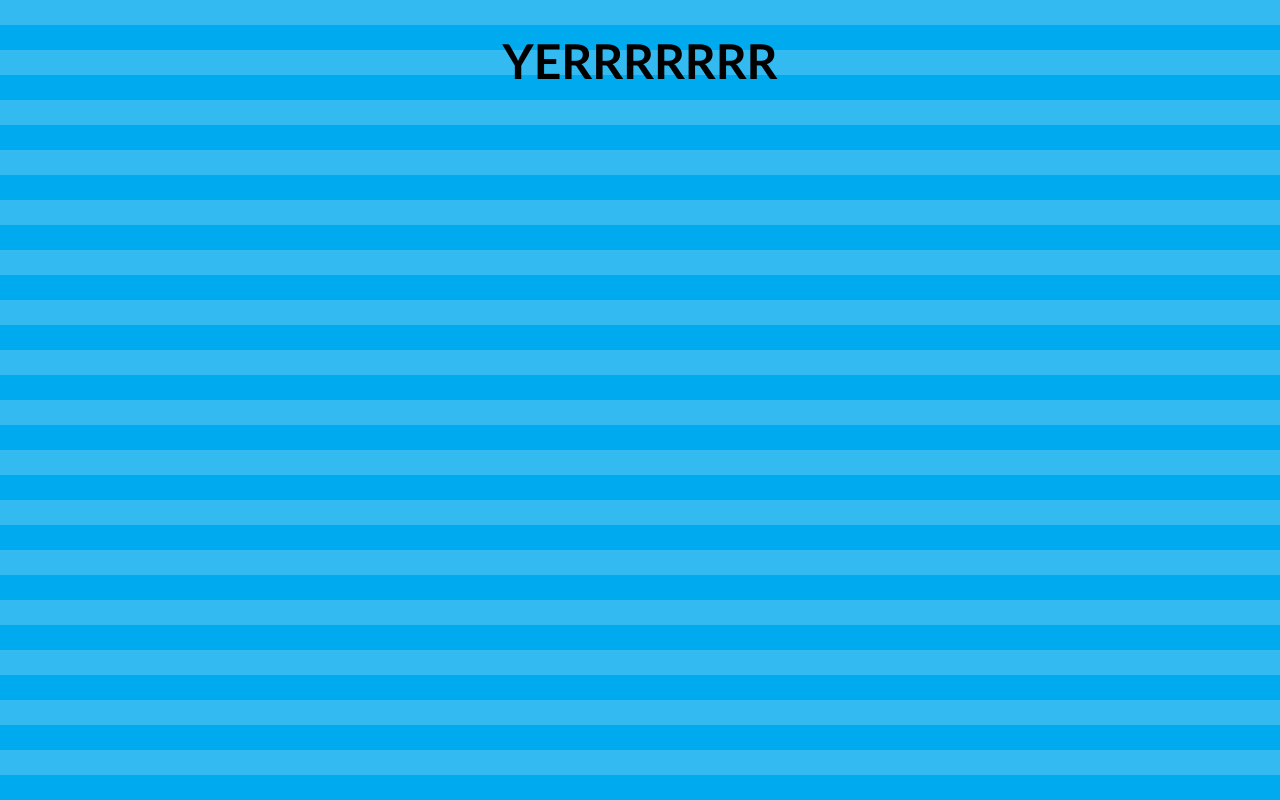
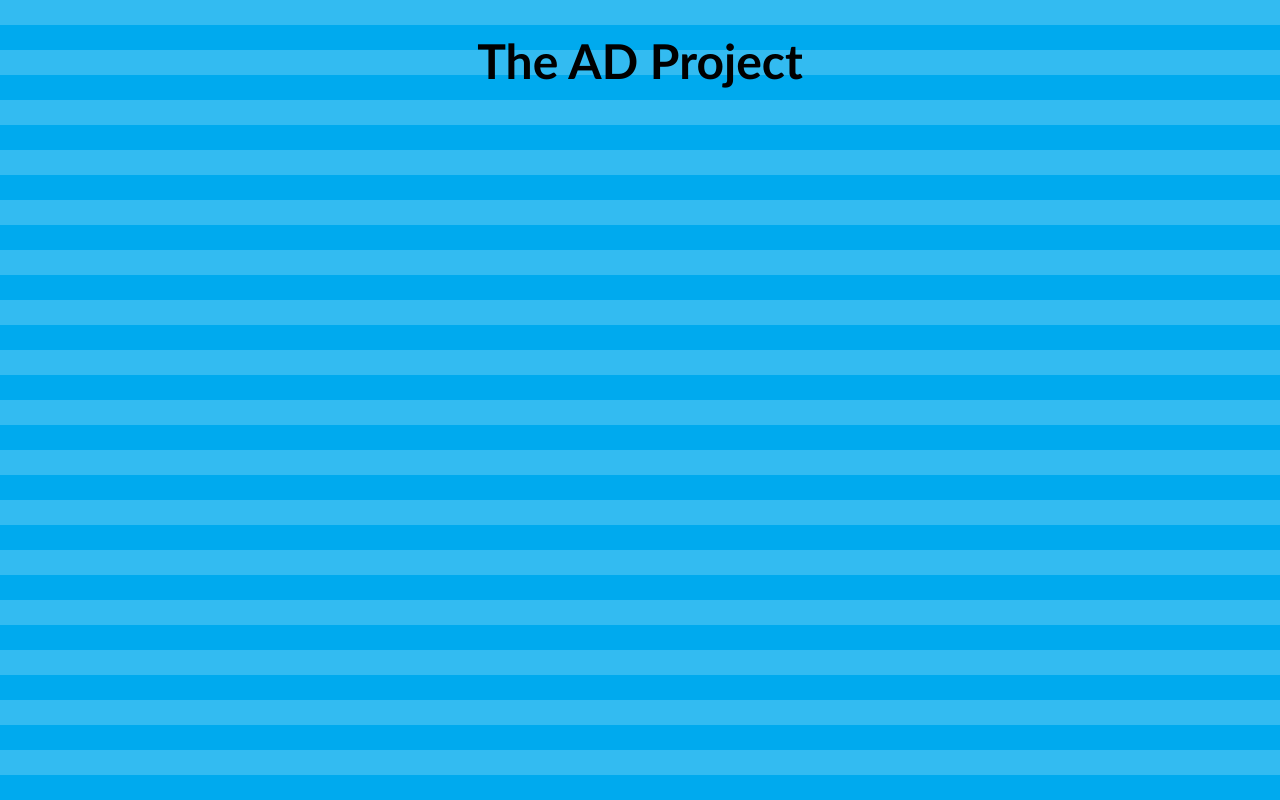
Before and after one commit to Suiradkr/ProjectTraining, a plain HTML site: page index.html in a window 1280 px wide. Shown: the top 800 px of the page. Drawn offline with Linux system fonts and the light colour scheme.

Commit message:
fixed title

```diff
--- a/index.html
+++ b/index.html
@@ -12,7 +12,7 @@
     <div class="patterns pt1">
       <div class="AD-Project">
         <div class="title">
-          <h1 id="yerr" onclick="changeColor()">YERRRRRRR</h1>
+          <h1 id="yerr" onclick="changeColor()">The AD Project</h1>
         </div>
       </div>
     </div>
```
